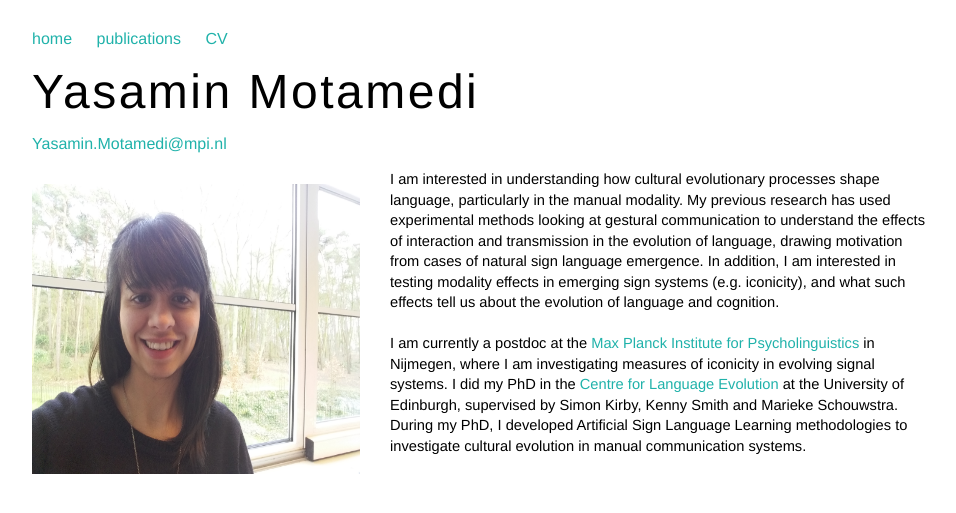
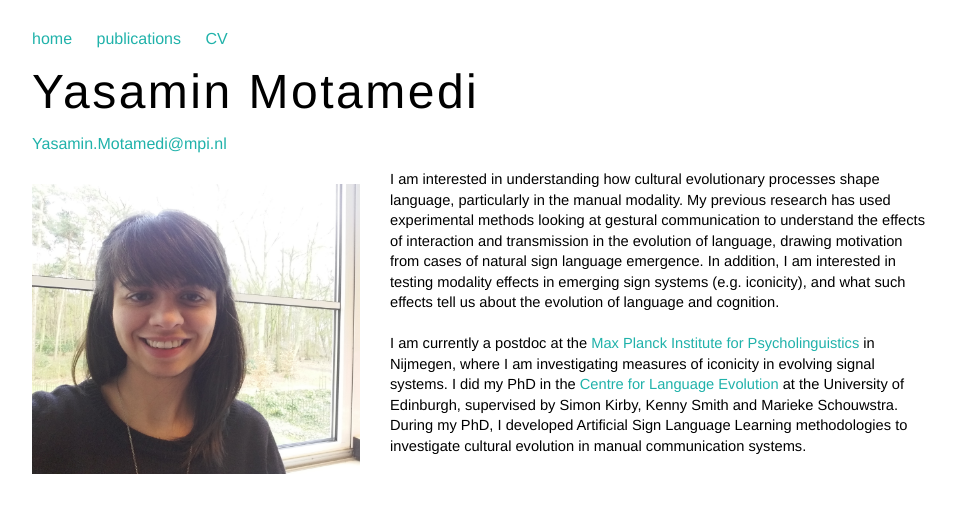
Before and after one commit to ymotamedi/ymotamedi.github.io, a Jekyll site: the page built from index.html, in a window 1280 px wide. Shown: the top 513 px of the page, without its empty margins (160-1116 px from the left). Built offline with Jekyll 4.4.1, drawn with Linux system fonts in a browser that asks for light colours.

Commit message:
Update index.html

```diff
--- a/index.html
+++ b/index.html
@@ -6,7 +6,7 @@ title: Yasamin Motamedi
 
 <p>
 
-  <img src="ym.jpg" style="float:left;width:328px;height:290px;margin-right:30px;margin-top:15px;margin-bottom:30px">
+  <img src="ym_cropped.jpg" style="float:left;width:328px;height:290px;margin-right:30px;margin-top:15px;margin-bottom:30px">
 
   I am interested in understanding how cultural evolutionary processes shape language, particularly in the manual modality. My
   previous research has used experimental methods looking at gestural communication to understand the effects of interaction and transmission in the evolution of language,
```
